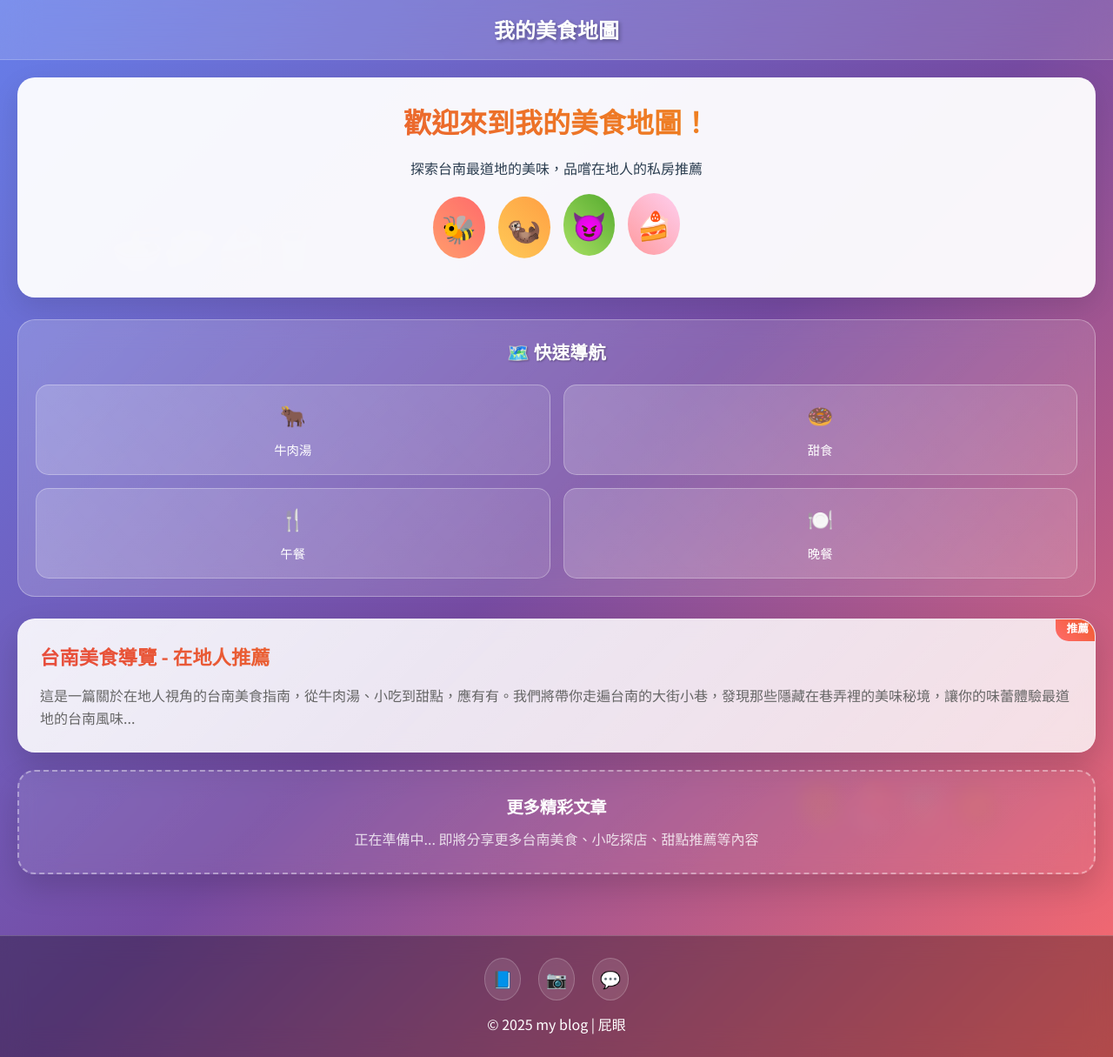
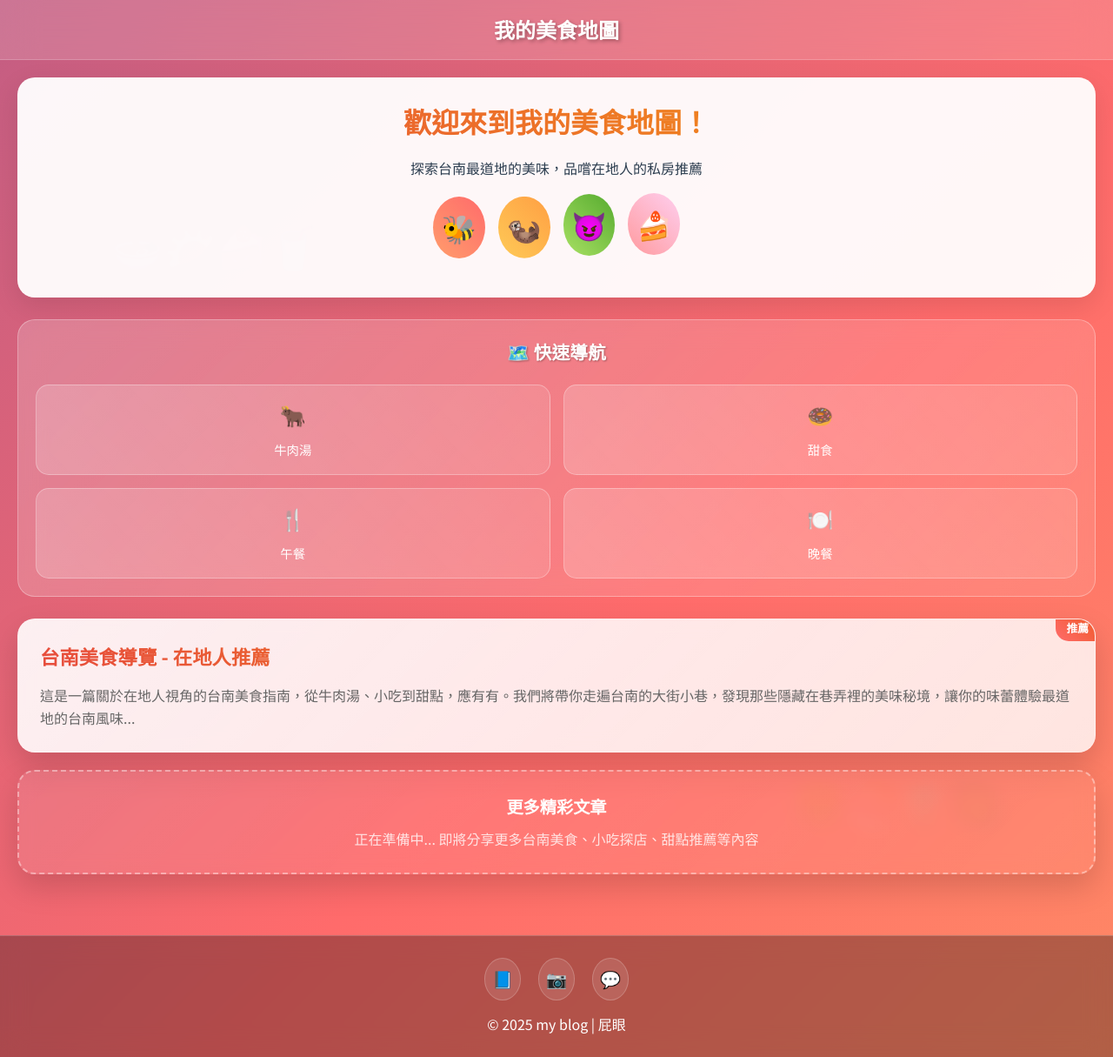
Before and after one commit to dssass/dssass.github.io, a Jekyll site: the page built from index.html, in a window 1280 px wide and 1215 px high. Shown: the whole window at 87% size. Built offline with Jekyll 4.4.1, drawn with Linux system fonts in a browser that asks for light colours.

Commit message:
Update home.css

```diff
--- a/assets/css/home.css
+++ b/assets/css/home.css
@@ -9,10 +9,15 @@
 
 body {
     font-family: 'Noto Sans TC', sans-serif;
-    background: linear-gradient(135deg, #667eea 0%, #764ba2 50%, #ff6b6b 100%);
+    /* 擴大漸層的範圍，並增加更多顏色讓動畫更豐富 */
+    background: linear-gradient(135deg, #667eea, #764ba2, #ff6b6b, #feca57);
+    /* 將背景尺寸擴大到 400%，這是讓漸層能夠移動的關鍵 */
+    background-size: 400% 400%;
     min-height: 100vh;
     color: #2c3e50;
     line-height: 1.6;
+    /* 應用我們下面定義的動畫 */
+    animation: backgroundFlow 15s ease-in-out infinite;
 }
 
 /* Header 優化 */
@@ -368,3 +373,14 @@
     0%, 100% { transform: translateY(0px); }
     50% { transform: translateY(-20px); }
 }
+@keyframes backgroundFlow {
+    0% {
+        background-position: 0% 50%;
+    }
+    50% {
+        background-position: 100% 50%;
+    }
+    100% {
+        background-position: 0% 50%;
+    }
+}
```
